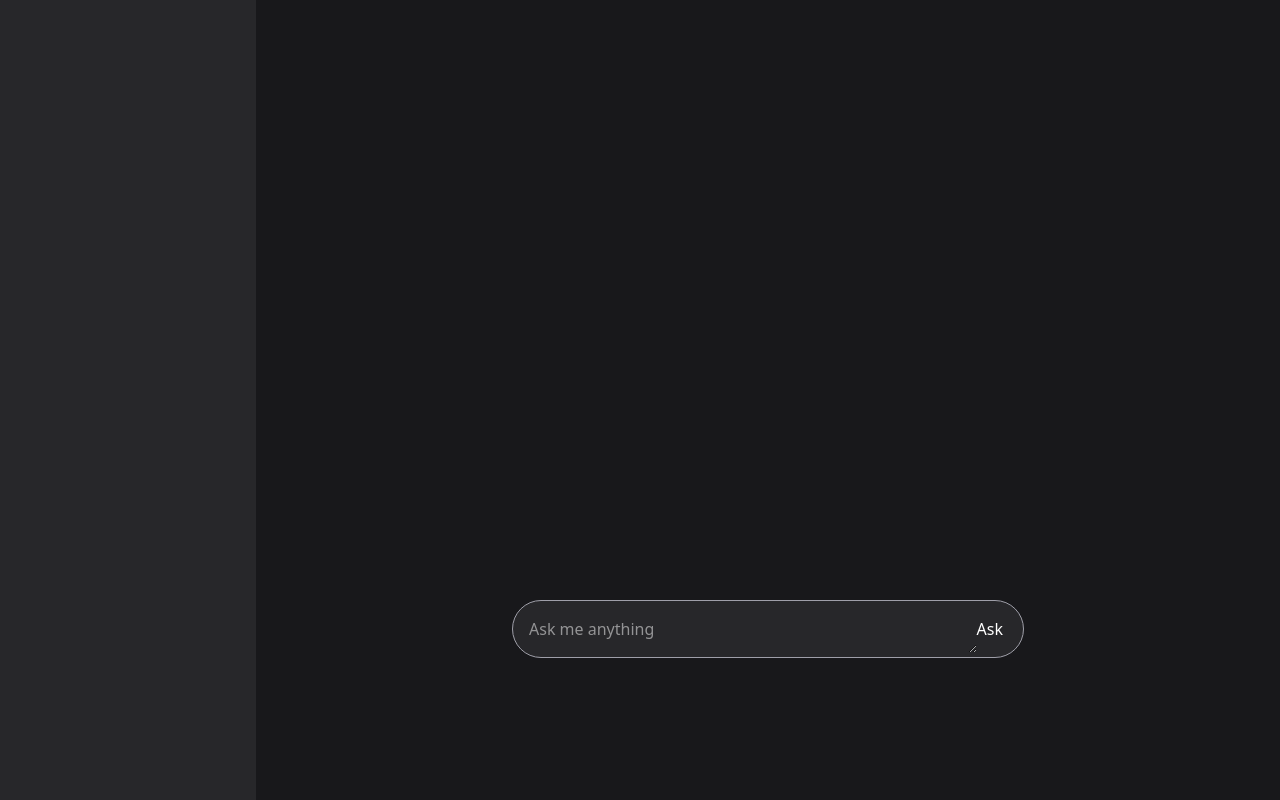
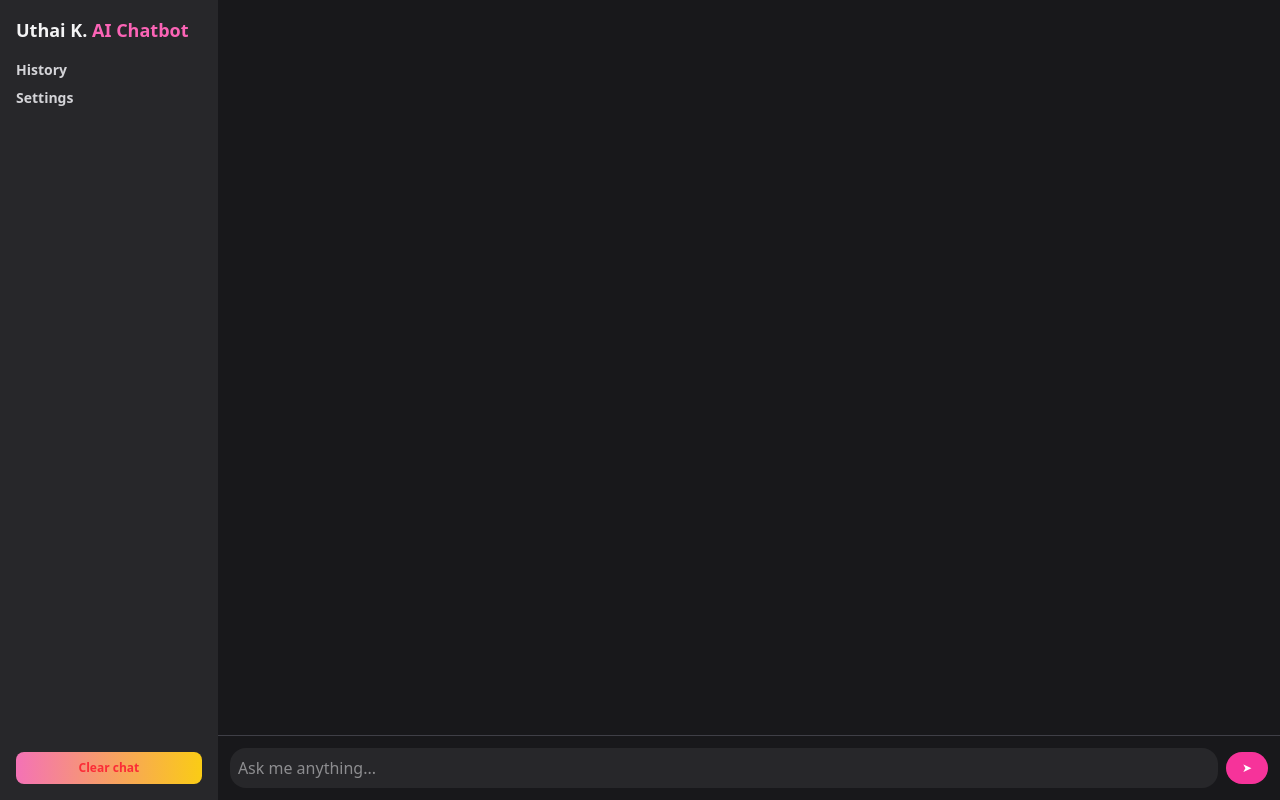
Before and after one commit to Ousmart/free_gemini, a React (Vite) app: page / in a window 1280 px wide. Built offline with nearby package versions, Linux system fonts and the light colour scheme.

Commit message:
first commit

```diff
--- a/src/App.jsx
+++ b/src/App.jsx
@@ -6,8 +6,10 @@ import Answer from './components/Answer'
 function App() {
   const [question, setQuestion] = useState('')
   const [history, setHistory] = useState([])
+  const [isSidebarOpen, setIsSidebarOpen] = useState(true)
+
   const conversationHistory = history.map(item => `
-    Q: ${item.question}\nA: ${item.ansawer}
+    Q: ${item.question}\nA: ${item.answer}
     `).join('\n\n')
 
   const payload = {
@@ -31,44 +33,108 @@ function App() {
     response = await response.json()
     let dataString = response.candidates[0].content.parts[0].text
 
-    const newEntry = {question, answer: dataString}
+    if (!question.trim()) return;
+    setHistory((prev) => [...prev, {
+      question: question.trim(),
+      answer: dataString.trim()
+    }])
 
-    // Save as array (each whole answer as one element)
-    setHistory(prev => [...prev, newEntry])
     setQuestion('')
   }
 
+  const clearHistory = () => {
+    setHistory([])
+    localStorage.removeItem('qaHistory')
+    console.log("Cleared history")
+    window.location.reload()
+    alert("Chat history cleared!")
+  }
+
   return (
-    <div className='grid grid-cols-5 h-screen bg-zinc-900'>
-      <div className='col-span-1 bg-zinc-800'></div>
-      <div className='col-span-4'>
-        <div className={`container h-150 text-white ${history.length ? 'overflow-y-auto' : 'overflow-hidden'}`}>
-          <div className='text-white p-10 text-left'>
-            {history.map((item, index) => (
-                <div key={index} className='mb-5 flex-col'>
-                  {/* แสดง Question */}
-                  <div className='flex justify-end'>
-                    <div className='max-w-md bg-zinc-400 p-2 rounded-2xl
-                        '>
-                      <p>{item.question}</p>
-                    </div>
-                  </div>
-
-                  <Answer question={item.question} ans={item.answer}/>
-                </div>
-            ))}
+    <div className="flex h-screen bg-zinc-900 text-zinc-100 sm:text-xs">
+      {/* Sidebar */}
+      <div
+        className={`fixed md:static top-0 left-0 h-full w-64 bg-zinc-800 p-4 transform transition-transform duration-300 z-40
+          flex flex-col justify-between
+          ${isSidebarOpen ? "translate-x-0" : "-translate-x-full md:translate-x-0"}
+          `
+        }
+      >
+        <div className="font-bold text-lg">Uthai K.
+          <span className="text-pink-400"> AI Chatbot</span>
+          <div className="text-sm text-zinc-300 flex flex-col gap-2 mt-4">
+            <p>History</p>
+            <p>Settings</p>
           </div>
         </div>
-        <div className='bg-zinc-800 w-1/2 text-white m-auto rounded-4xl border border-zinc-400 flex pr-5 p-1'>
-          <textarea
-            rows={1}
-            placeholder='Ask me anything'
-            className='w-full h-full p-3 outline-none'
-            onChange={(e) => setQuestion(e.target.value)}
-            value={question}/>
-          <button onClick={askQuestion}>Ask</button>
+
+        <div>
+          <button className='relative w-full hover:bg-zinc-600 hover:cursor-pointer p-2 text-red-500
+            font-semibold rounded-lg rainbow-hover px-4 py-2
+          '
+            onClick={clearHistory}
+          >
+            <span className='relative z-10'>Clear chat</span>
+          </button>
         </div>
       </div>
+
+      {/* Main Content */}
+      <div className={`flex flex-col w-full h-full`}
+        onClick={() => setIsSidebarOpen(false)}
+      >
+        {/* Chat Area */}
+        <div className="flex-1 overflow-y-auto over px-4 py-6">
+          {history.map((msg, i) => (
+            <div
+              key={i}
+              className="flex flex-col"
+            >
+              {/* User Bubble */}
+              <div className="flex justify-end mb-1">
+                <div className="p-3 rounded-2xl text-sm bg-pink-500 text-white max-w-[75%]">
+                  {msg.question}
+                </div>
+              </div>
+
+              {/* Assistant Bubble */}
+              <div className="flex w-full sm:w-[100%]">
+                <div className="p-3 text-sm bg-zinc-800 text-zinc-100 break-words whitespace-pre-wrap w-full max-w-full sm:max-w-full">
+                  <Answer question={msg.question} ans={msg.answer} />
+                </div>
+              </div>
+            </div>
+          ))}
+
+        </div>
+
+        {/* Input Section (sticky bottom like ChatGPT) */}
+        <div className="p-3 border-t border-zinc-700 bg-zinc-900 sticky bottom-0">
+          <div className="flex items-center gap-2">
+            <textarea
+              rows={1}
+              value={question}
+              onChange={(e) => setQuestion(e.target.value)}
+              placeholder="Ask me anything..."
+              className="flex-1 p-2 text-sm sm:text-base bg-zinc-800 rounded-2xl resize-none outline-none"
+            />
+            <button
+              onClick={askQuestion}
+              className="bg-pink-500 hover:bg-pink-600 text-white px-4 py-2 rounded-2xl transition"
+            >
+              ➤
+            </button>
+          </div>
+        </div>
+      </div>
+
+      {/* Toggle Sidebar (mobile only) */}
+      <button
+        className={`md:hidden fixed top-4 left-4 z-50 bg-zinc-700 p-2 rounded-lg ${isSidebarOpen ? "hidden" : ""}`}
+        onClick={() => setIsSidebarOpen(!isSidebarOpen)}
+      >
+        ☰
+      </button>
     </div>
   )
 }
--- a/src/index.css
+++ b/src/index.css
@@ -1 +1,18 @@
 @import "tailwindcss";
+
+@keyframes rainbow {
+  0% { background-position: 0% 50%; }
+  50% { background-position: 100% 50%; }
+  100% { background-position: 0% 50%; }
+}
+
+/* คลาส helper สำหรับปุ่ม rainbow */
+.rainbow-hover {
+  background: linear-gradient(90deg, #f472b6, #facc15, #a78bfa);
+  background-size: 200% 200%;
+  transition: all 0.5s ease;
+}
+
+.rainbow-hover:hover {
+  animation: rainbow 2s linear infinite;
+}
```
Also changed, not shown: tailwind.config.js (added), 1 other file (tests, documents, lock files or other folders).
